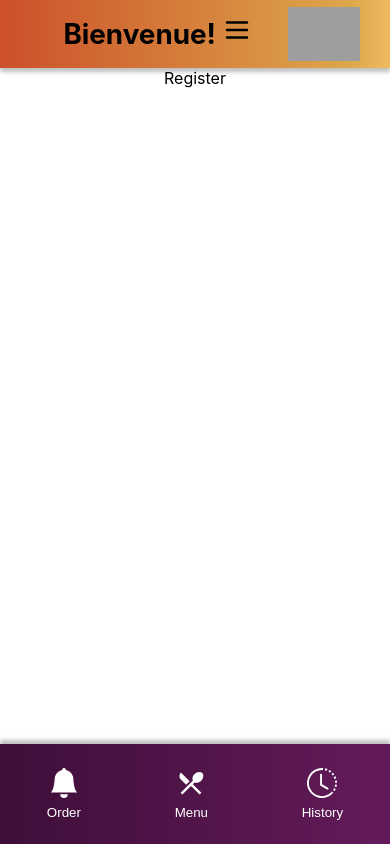
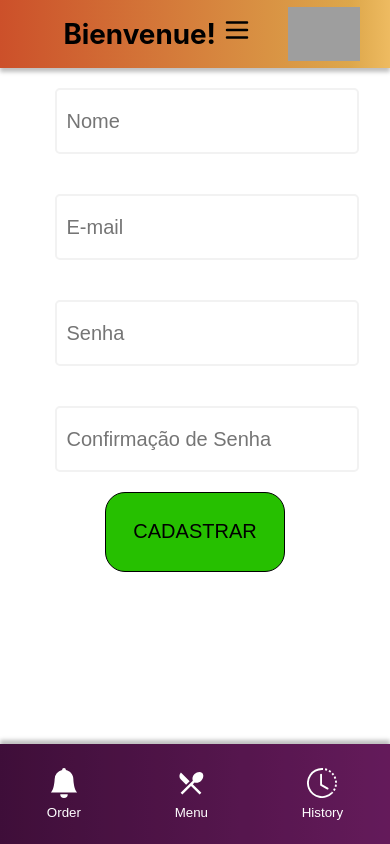
Before and after one commit to gabriel-andrian/restaurante-carinha, a React (Create React App) app: page /register in a window 390 px wide. Built offline with nearby package versions, Linux system fonts and the light colour scheme; no server answers; grey boxes are pictures that could not be loaded.

Commit message:
finalized responsive styled

```diff
--- a/src/components/user-forms/login-form/index.tsx
+++ b/src/components/user-forms/login-form/index.tsx
@@ -1,6 +1,7 @@
 import axios from 'axios';
 import React, { useEffect } from 'react';
 import { useForm } from 'react-hook-form';
+import { HiMenuAlt3 } from 'react-icons/hi';
 
 const UserLoginForm = () => {
   const { register, unregister, handleSubmit, setValue, errors } = useForm();
@@ -37,18 +38,66 @@ const UserLoginForm = () => {
   return (
     <form onSubmit={handleSubmit(submitEmail)}>
       <div>
-        <label>Usuário: </label>
-        <input onChange={(e) => setValue('email', e.target.value)} />
+        {
+        errors.email
+        ?
+        <h3 style={{ color: 'red', textAlign:'center' }}>{errors.email.message}</h3>
+        :
+        <h3 style={{textAlign:'center'}}>Usuário</h3>
+        }
+        <input style={{
+          maxWidth:'400px',
+          width: '80%',
+          lineHeight: '3em',
+          margin: '1em 2em',
+          borderRadius: '5px',
+          border:'2px solid #f2f2f2',
+          paddingLeft: '10px',
+          fontSize: '20px'
+        }}
+        onChange={(e) => setValue('email', e.target.value)} />
       </div>
       <div>
-        <label>Senha: </label>
-        <input onChange={(e) => setValue('password', e.target.value)} />
+        {
+        errors.password
+        ?
+        <h3 style={{ color: 'red', textAlign:'center' }}>{errors.password.message}</h3>
+        :
+        <h3 style={{textAlign:'center'}}>Senha</h3>
+        }
+        <input
+        style={{
+          maxWidth:'400px',
+          width: '80%',
+          lineHeight: '3em',
+          fontFamily: 'sans-serif',
+          margin: '1em 2em',
+          borderRadius: '5px',
+          border:'2px solid #f2f2f2',
+          outline: 'none',
+          paddingLeft: '10px',
+          fontSize: '20px'
+      }}
+        onChange={(e) => setValue('password', e.target.value)} type='password'/>
       </div>
-      <div>
-        <button type="submit">Logar</button>
+      <div style={{
+          placeContent: 'center center',
+          display: 'flex',
+          }}>
+        <input
+        style={{
+          placeContent: 'end center',
+          height:'11vh',
+          maxHeight: '80px',
+          width:'46vw',
+          maxWidth: '200px',
+          background:'#26C000',
+          border:'1px solid #000',
+          borderRadius:'20px',
+          fontSize: '20px'
+         }}
+        type="submit" value="LOGAR" />
       </div>
-      {errors.email && <p style={{ color: 'red' }}>{errors.email.message}</p>}
-      {errors.password && <p style={{ color: 'red' }}>{errors.password.message}</p>}
     </form>
   );
 };
--- a/src/components/user-forms/registration-form/index.tsx
+++ b/src/components/user-forms/registration-form/index.tsx
@@ -42,28 +42,95 @@ const UserRegForm = () => {
   return (
     <form onSubmit={handleSubmit(submitEmail)}>
       <div>
-        <label>Nome: </label>
-        <input onChange={(e) => setValue('name', e.target.value)} />
+        {errors.name && <h3 style={{ color: 'red', textAlign: 'center' }}>{errors.name.message}</h3>}
+        <input
+          style={{
+            maxWidth: '400px',
+            width: '80%',
+            lineHeight: '3em',
+            fontFamily: 'sans-serif',
+            margin: '1em 2em',
+            borderRadius: '5px',
+            border: '2px solid #f2f2f2',
+            outline: 'none',
+            paddingLeft: '10px',
+            fontSize: '20px'
+          }}
+          placeholder="Nome"
+          onChange={(e) => setValue('name', e.target.value)} />
       </div>
       <div>
-        <label>Email: </label>
-        <input onChange={(e) => setValue('email', e.target.value)} />
+        {errors.email && <h3 style={{ color: 'red', textAlign: 'center' }}>{errors.email.message}</h3>}
+        <input
+          style={{
+            maxWidth: '400px',
+            width: '80%',
+            lineHeight: '3em',
+            fontFamily: 'sans-serif',
+            margin: '1em 2em',
+            borderRadius: '5px',
+            border: '2px solid #f2f2f2',
+            outline: 'none',
+            paddingLeft: '10px',
+            fontSize: '20px'
+          }}
+          placeholder="E-mail"
+          onChange={(e) => setValue('email', e.target.value)} />
       </div>
       <div>
-        <label>Senha: </label>
-        <input onChange={(e) => setValue('password', e.target.value)} />
+        {errors.password && <h3 style={{ color: 'red', textAlign: 'center' }}>{errors.password.message}</h3>}
+        <input
+          style={{
+            maxWidth: '400px',
+            width: '80%',
+            lineHeight: '3em',
+            fontFamily: 'sans-serif',
+            margin: '1em 2em',
+            borderRadius: '5px',
+            border: '2px solid #f2f2f2',
+            outline: 'none',
+            paddingLeft: '10px',
+            fontSize: '20px'
+          }}
+          placeholder="Senha"
+          onChange={(e) => setValue('password', e.target.value)} />
       </div>
       <div>
-        <label>Confirmação de Senha: </label>
-        <input onChange={(e) => setValue('passwordConf', e.target.value)} />
+        {errors.passwordConf && <h3 style={{ color: 'red', textAlign: 'center' }}>{errors.passwordConf.message}</h3>}
+        <input
+          style={{
+            maxWidth: '400px',
+            width: '80%',
+            lineHeight: '3em',
+            fontFamily: 'sans-serif',
+            margin: '1em 2em',
+            borderRadius: '5px',
+            border: '2px solid #f2f2f2',
+            outline: 'none',
+            paddingLeft: '10px',
+            fontSize: '20px'
+          }}
+          placeholder="Confirmação de Senha"
+          onChange={(e) => setValue('passwordConf', e.target.value)} />
       </div>
-      <div>
-        <button type="submit">Cadastrar</button>
+      <div style={{
+        placeContent: 'center center',
+        display: 'flex',
+      }}>
+        <input
+          style={{
+            placeContent: 'end center',
+            height: '11vh',
+            maxHeight: '80px',
+            width: '46vw',
+            maxWidth: '200px',
+            background: '#26C000',
+            border: '1px solid #000',
+            borderRadius: '20px',
+            fontSize: '20px'
+          }}
+          type="submit" value="CADASTRAR" />
       </div>
-      {errors.name && <p style={{ color: 'red' }}>{errors.name.message}</p>}
-      {errors.email && <p style={{ color: 'red' }}>{errors.email.message}</p>}
-      {errors.password && <p style={{ color: 'red' }}>{errors.password.message}</p>}
-      {errors.passwordConf && <p style={{ color: 'red' }}>{errors.passwordConf.message}</p>}
     </form>
   );
 };
--- a/src/routes/index.jsx
+++ b/src/routes/index.jsx
@@ -4,6 +4,8 @@ import { Switch, Route, useLocation, useHistory, useParams } from 'react-router-
 import { ProductRegistration } from '../components';
 import Map from '../components/map';
 import { requestMenu } from '../redux/actions/get-menu';
+import UserLoginForm from '../components/user-forms/login-form';
+import UserRegForm from '../components/user-forms/registration-form';
 
 const Routes = () => {
   const location = useLocation();
@@ -23,8 +25,8 @@ const Routes = () => {
       <Route path="/product-registration">
         <ProductRegistration />
       </Route>
-      <Route path="/login">Login</Route>
-      <Route path="/register">Register</Route>
+      <Route path="/login"><UserLoginForm /></Route>
+      <Route path="/register"><UserRegForm /></Route>
       <Route path="/menu/:category/:item">Sub Menu Items</Route>
       <Route path="/menu/:category">{products && <Map type={'items'} list={products} />}</Route>
       <Route path="/menu">{categories && <Map type={'category'} list={categories} />}</Route>
```
